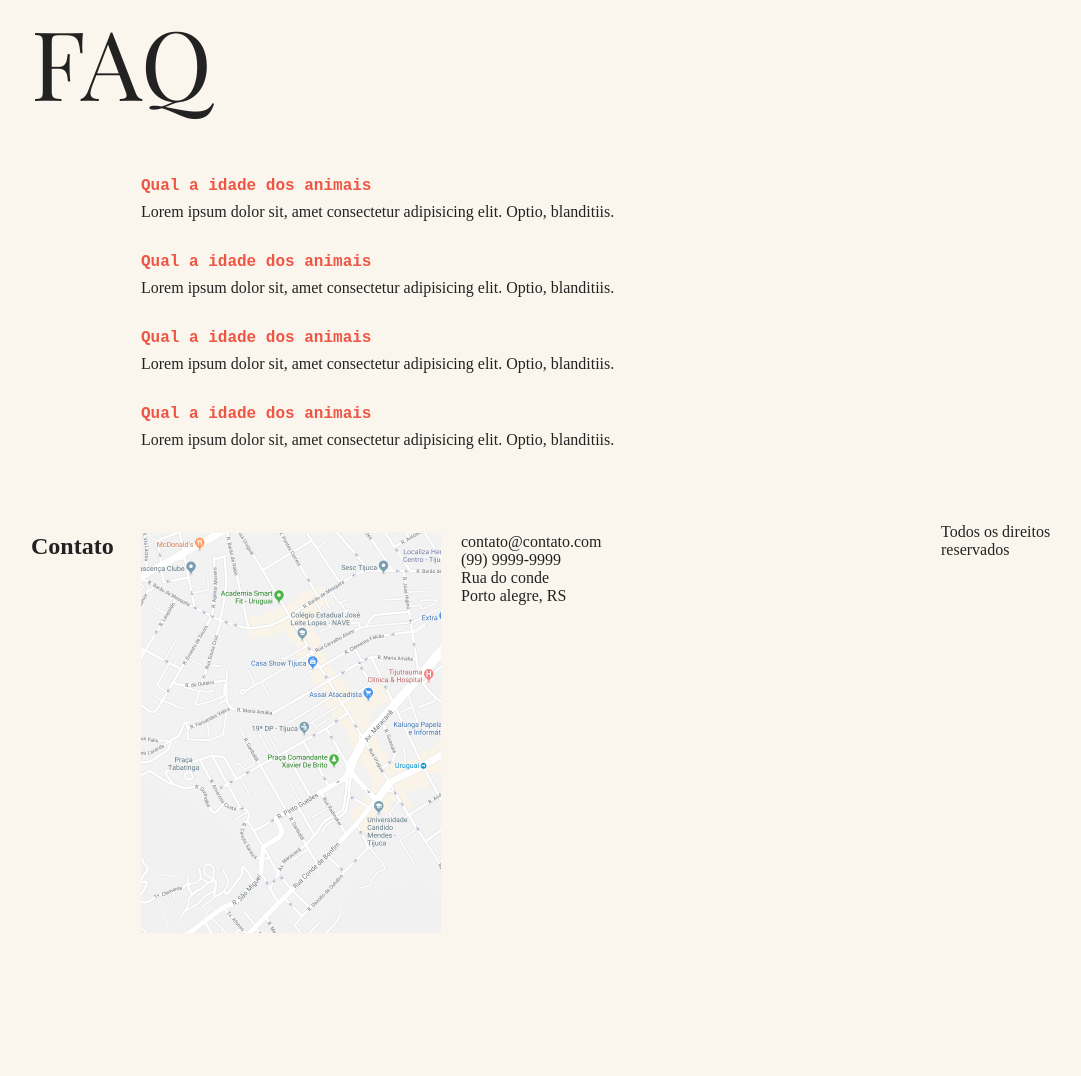
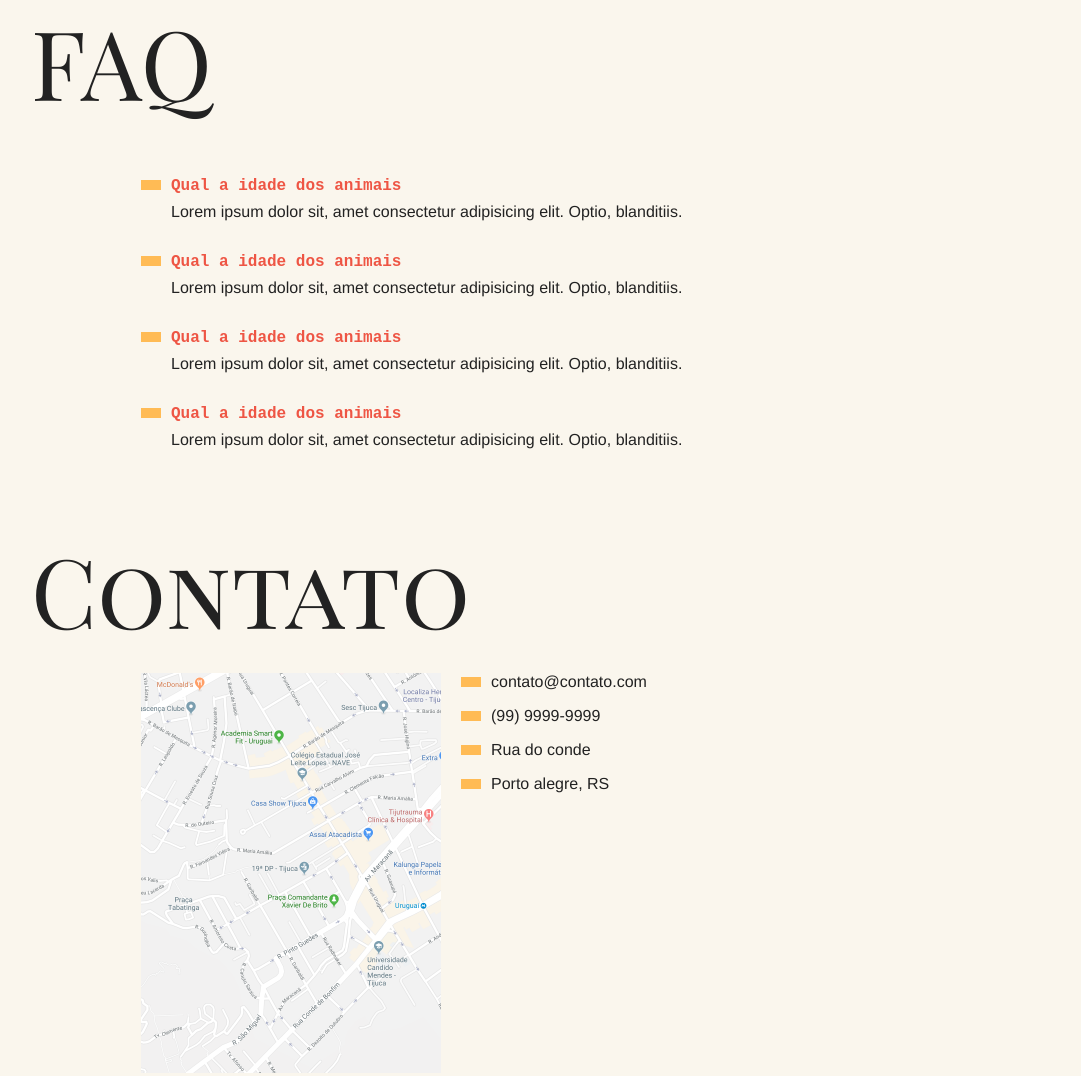
Before and after one commit to dafinysouza/fantastic-beasts, a plain HTML site: page index.html in a window 1280 px wide. Shown: the part 1717-2793 px from the top of the page, without its empty margins (159-1240 px from the left). Before the commit the page ends 2724 px from the top, so only its background shows below. Drawn offline with Linux system fonts and the light colour scheme.

Commit message:
WIP: Estilo

```diff
--- a/css/style.css
+++ b/css/style.css
@@ -129,3 +129,52 @@
     margin-bottom: .5rem;
     color: #E54;
 }
+
+.faq-lista dt::before {
+    content: '';
+    display: inline-block;
+    width: 20px;
+    height: 10px;
+    margin-right: 10px;
+    background: #FB5;
+}
+
+.faq-lista dd {
+    font-family: Helvetica, Arial;
+    margin-bottom: .5rem;
+    margin-left: 30px;
+}
+
+.mapa {
+    grid-column: 2;
+}
+
+.dados {
+    grid-column: 3;
+}
+
+.dados li {
+    margin-bottom:  1rem;
+    font-family: Helvetica, Arial;
+}
+
+.dados li::before {
+    content: '';
+    display: inline-block;
+    width: 20px;
+    height: 10px;
+    margin-right: 10px;
+    background: #FB5;
+}
+
+.copy {
+    grid-column: 3 / 5;
+    margin-bottom: 2rem;
+    background: #FB5;
+}
+
+.copy p {
+    padding: 20px;
+    font-family: 'IBM Plex Mono', monospace;
+    font-weight: bold;
+}
--- a/index.html
+++ b/index.html
@@ -95,11 +95,11 @@
   </section>
 
   <section class="grid-section contato" id="contato">
-    <h1>Contato</h1>
+    <h1 class="titulo">Contato</h1>
     <div class="mapa">
       <img src="img/mapa.png" alt="">
     </div>
-    <ul>
+    <ul class="dados">
       <li>contato@contato.com</li>
       <li>(99) 9999-9999</li>
       <li>Rua do conde</li>
```
